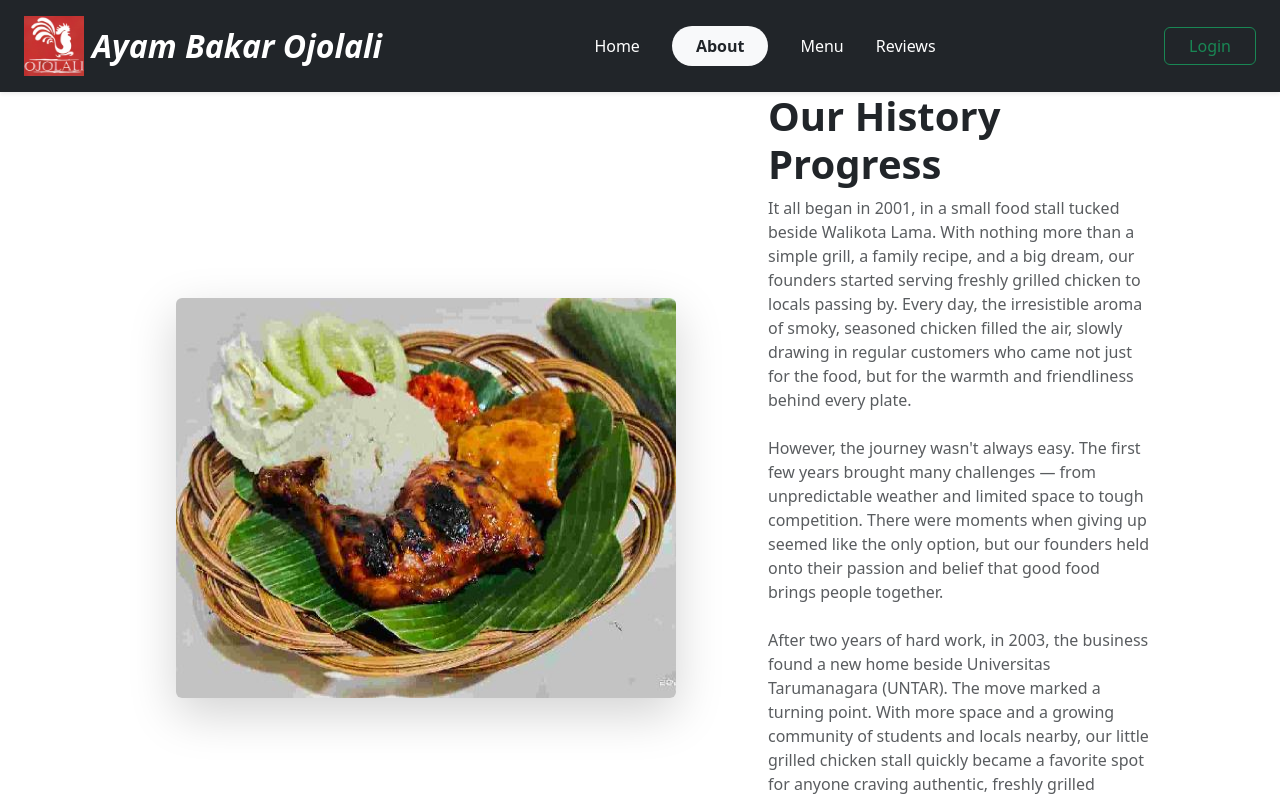
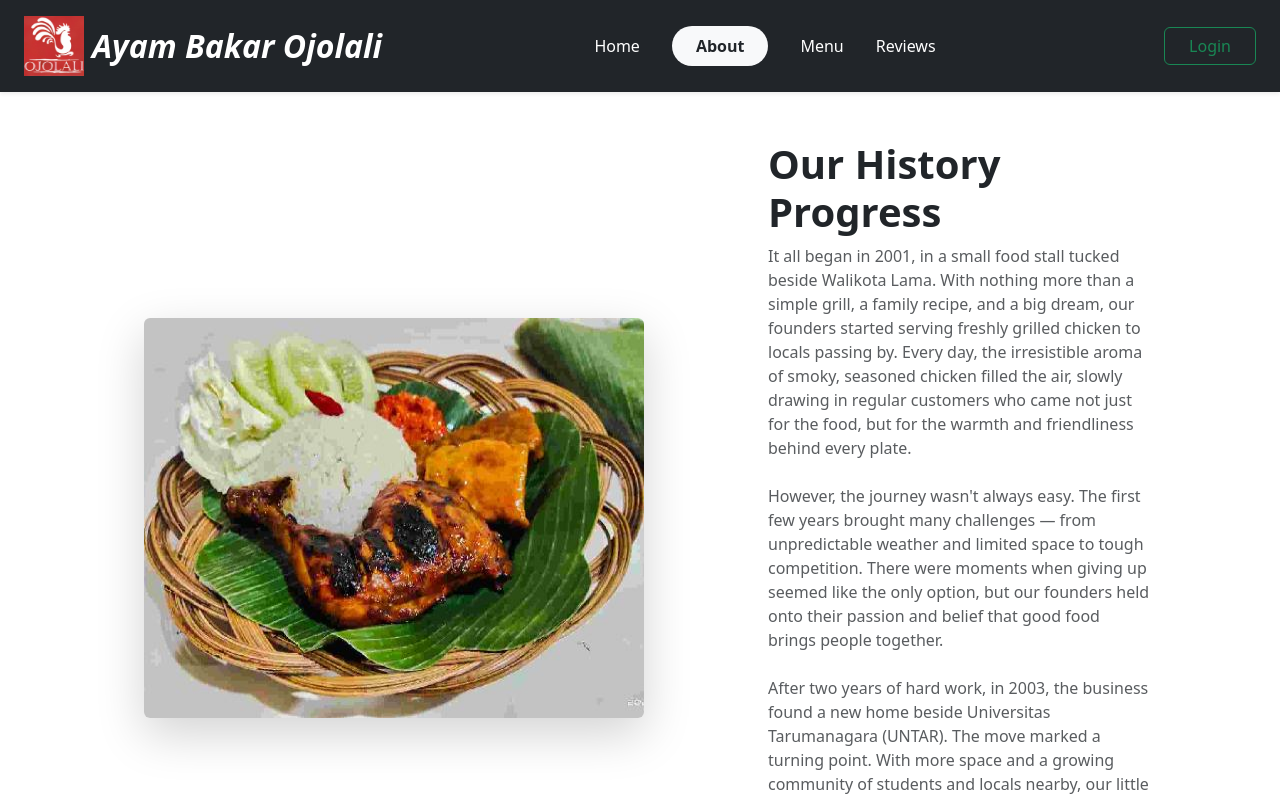
Before and after one commit to DanielKA014/uas-fe-frontend, a Next.js app in the folder project_uas/: page /about in a window 1280 px wide. Shown: the top 800 px of the page. Built offline with nearby package versions, Linux system fonts and the light colour scheme.

Commit message:
padding fix

```diff
--- a/project_uas/src/app/(public)/about/page.tsx
+++ b/project_uas/src/app/(public)/about/page.tsx
@@ -8,7 +8,7 @@ import React from 'react'
 const page = () => {
   return (
     <div className="parent">
-    <div className="div1 px-5 rounded">
+    <div className="div1 px-3 rounded">
       <Image
         src="/images/ayam_bakar_history.jpeg"
         alt="Ayam Bakar"
@@ -17,7 +17,7 @@ const page = () => {
         height={400}
       />
     </div>
-    <div className="div2">
+    <div className="div2 py-5">
         <h1 className="fs-1 fw-bold">Our History Progress</h1>
         <p className="text-muted text-justify">It all began in 2001, in a small food stall tucked beside Walikota Lama. With nothing more than a simple grill, a family recipe, and a big dream, our founders started serving freshly grilled chicken to locals passing by. Every day, the irresistible aroma of smoky, seasoned chicken filled the air, slowly drawing in regular customers who came not just for the food, but for the warmth and friendliness behind every plate.
         <br/><br/>
--- a/project_uas/src/app/(public)/page.tsx
+++ b/project_uas/src/app/(public)/page.tsx
@@ -80,7 +80,7 @@ export default function Home() {
 
 
       {/* Menu section */}
-      <section className="py-5 bg-light text-center">
+      <section className="py-5 bg-light text-center vh-50">
         <Container>
           <h2 className="fw-bold mb-5 mt-2">
             Browse Our Menu
```
